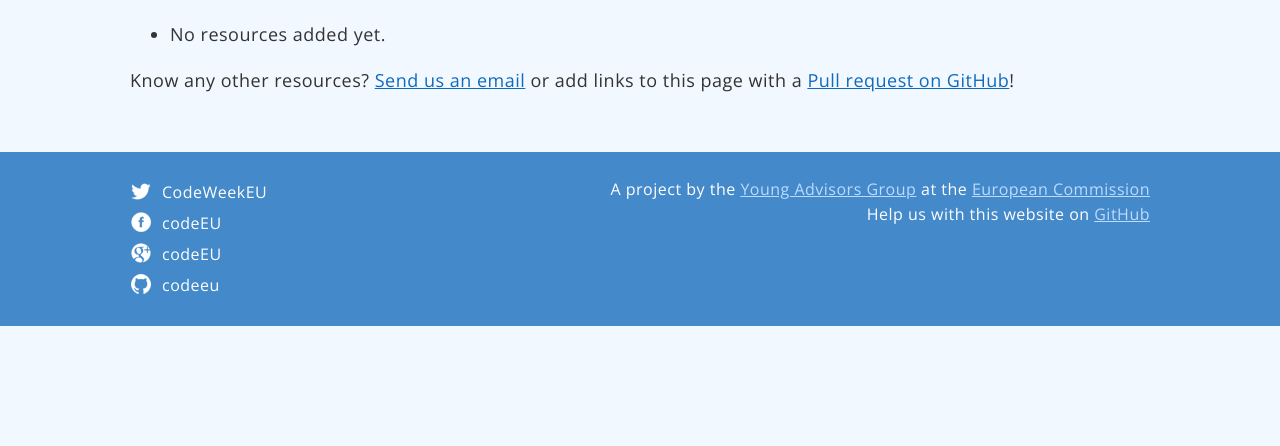
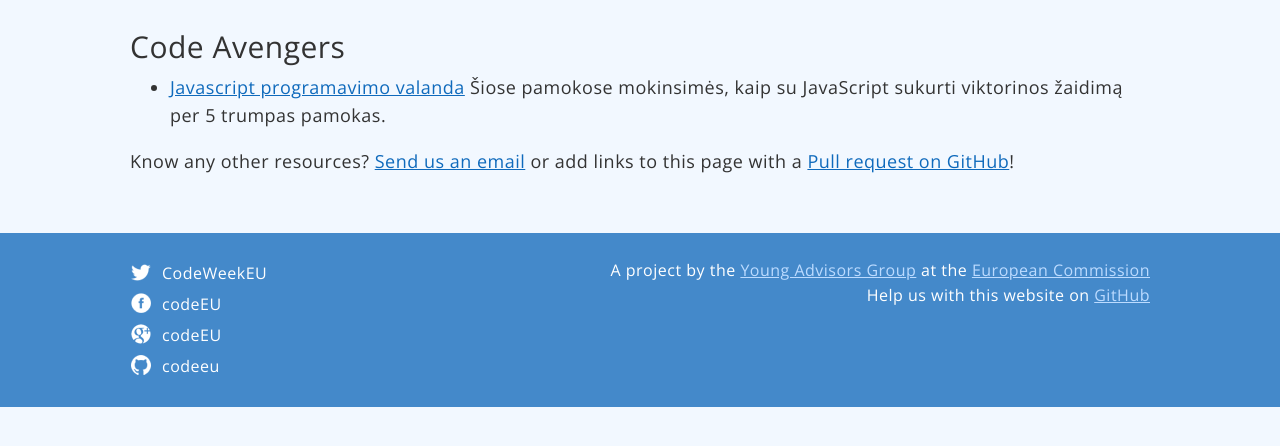
Before and after one commit to codeeu/codeeu.github.io, a Jekyll site: the page built from resources/lithuania/index.html, in a window 1280 px wide, cut to the strip 167-613 px from the top of the page. Built offline with Jekyll 4.4.1, drawn with Linux system fonts in a browser that asks for light colours; nearby versions of some CDN libraries; Markdown is read by kramdown in place of the engine named in the settings.

Commit message:
Added link to Code Avengers resources

```diff
--- a/resources/lithuania/index.html
+++ b/resources/lithuania/index.html
@@ -3,8 +3,9 @@
 title: Lithuania
 ---
 
+  <h2>Code Avengers</h2>
   <ul>
-   	<li>No resources added yet.</li>
+  	<li><a href="http://www.codeavengers.com/javascript/9?l=lt">Javascript programavimo valanda</a> Šiose pamokose mokinsimės, kaip su JavaScript sukurti viktorinos žaidimą per 5 trumpas pamokas.</li>
   </ul>
 
   <p>Know any other resources? <a href="mailto:{{site.contact.email}}">Send us an email</a> or add links to this page with a <a href="https://github.com/codeeu/codeeu.github.io">Pull request on GitHub</a>!</p>
```
